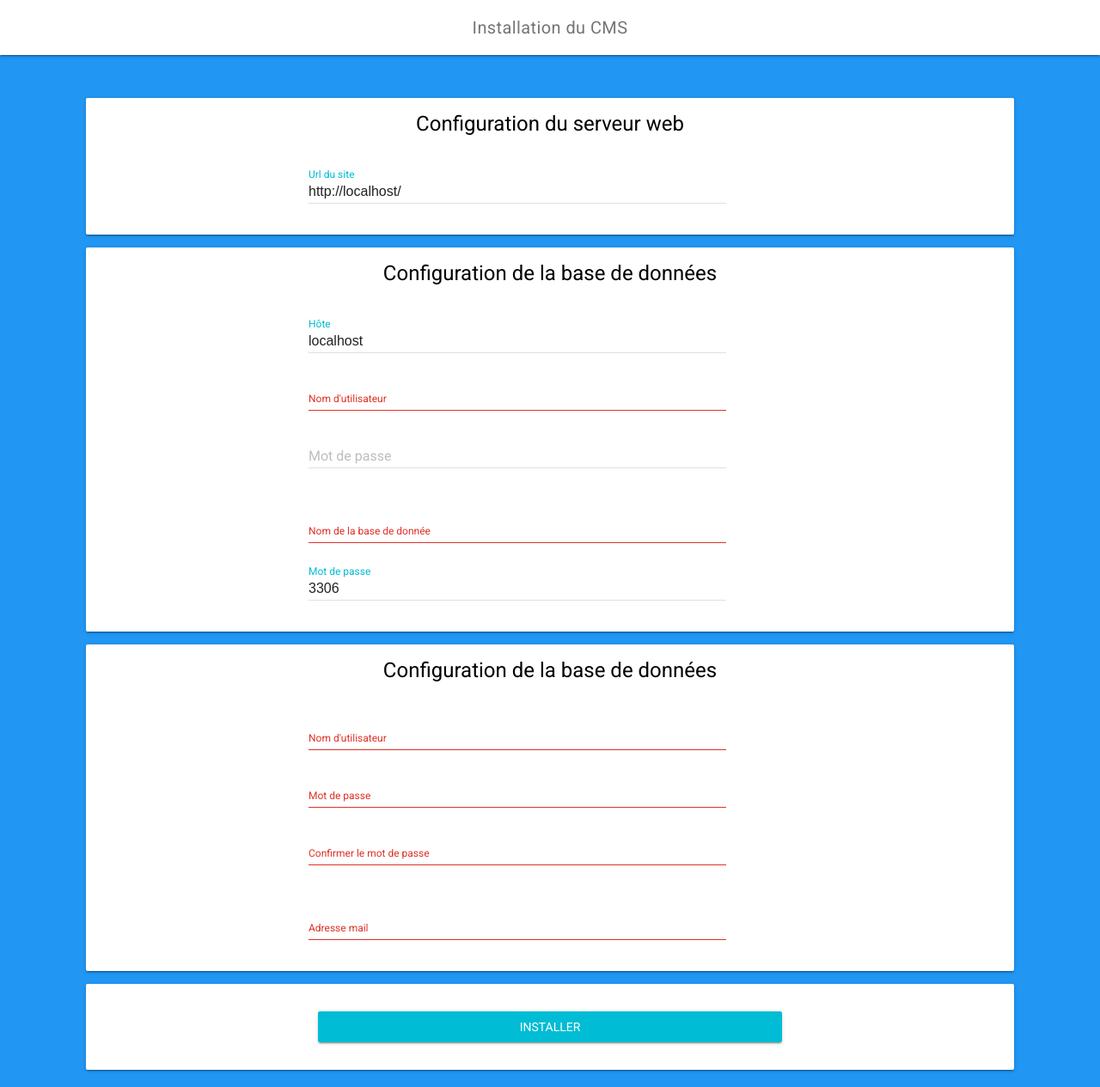
After one commit to Daethe/BugTracker-CMS, a PHP site: page /install.php in a window 1280 px wide. The commit adds this page. Shown: the whole page at 86% size. Run offline with PHP 8.4, Linux system fonts and the light colour scheme; a stand-in replaces the project's code that opens the database connection.

Commit message:
Added install script and remove bdd.php

```diff
--- a/inc/auth.php
+++ b/inc/auth.php
@@ -27,4 +27,3 @@
 		}
 
 	}
-?>
--- a/inc/head.php
+++ b/inc/head.php
@@ -2,7 +2,6 @@
 <meta http-equiv="X-UA-Compatible" content="IE=edge">
 <meta name="description" content="A front-end template that helps you build fast, modern mobile web apps.">
 <meta name="viewport" content="width=device-width, initial-scale=1">
-<title>Bugtracker - Têtes Brûlées</title>
 
 <!-- Add to homescreen for Chrome on Android -->
 <meta name="mobile-web-app-capable" content="yes">
--- a/inc/table.php
+++ b/inc/table.php
@@ -35,6 +35,7 @@ if (!isset($_GET['r']) && !isset($_GET['n']) && !isset($_GET['c']) && !isset($_G
 				</tbody>
 			</table>
 			<button type="submit" class="mdl-button mdl-js-button mdl-button--raised mdl-button--colored">Enregistrer</button>
+            <a href="index.php?n" class="mdl-button mdl-js-button mdl-button--raised mdl-button--colored">Nouveau</a>
 		</form>
 	<?php } else if(!Auth::isLogged()) {
 	?>
--- a/index.php
+++ b/index.php
@@ -22,6 +22,7 @@ session_start();
 <html lang="fr">
 	<head>
 		<?php include 'inc/head.php'; ?>
+        <title>Bugtracker - Têtes Brûlées</title>
 	</head>
 <body>
 	<?php
--- /dev/null
+++ b/install.php
@@ -0,0 +1,25 @@
+<?php require('install/class/Url.php'); ?>
+
+<!DOCTYPE html>
+<html lang="fr">
+    <head>
+        <?php include 'inc/head.php'; ?>
+        <link rel="stylesheet" href="install/install-style.css"/>
+        <title>Installation du CMS</title>
+    </head>
+    <body>
+        <div class="demo-layout mdl-layout mdl-js-layout mdl-layout--fixed-drawer mdl-layout--fixed-header">
+            <header class="demo-header mdl-layout__header mdl-color--white mdl-color--grey-100 mdl-color-text--grey-600">
+                <div class="mdl-layout__header-row">
+                    <span class="mdl-layout-title">Installation du CMS</span>
+                </div>
+            </header>
+            <main class="mdl-layout__content mdl-color--grey-100">
+                <?php
+                include 'install/form/site_form.php';
+                ?>
+            </main>
+        </div>
+        <script src="js/material.min.js"></script>
+    </body>
+</html>
--- /dev/null
+++ b/install/class/Url.php
@@ -0,0 +1,49 @@
+<?php
+
+class Url {
+
+    static function curUrl() {
+        $url = 'http://'.$_SERVER['SERVER_NAME'].$_SERVER['REQUEST_URI'];
+        $url = str_replace("install.php", "", $url);
+        return $url;
+    }
+
+    static function cFile($fChe, $fName, $fExt, $fContent, $droit="") {
+        $fCheComplet = Url::root().$fChe."/".$fName;
+        if($fExt!=""){
+            $fCheComplet = $fCheComplet.".".$fExt;
+        }
+
+        $leFichier = fopen($fCheComplet, "wb");
+        fwrite($leFichier,$fContent);
+        fclose($leFichier);
+
+        if($droit==""){
+            $droit="0777";
+        }
+
+        $t_infoCreation['fichierCreer'] = false;
+        if(file_exists($fCheComplet)==true){
+            $t_infoCreation['fichierCreer'] = true;
+        }
+
+        $retour = chmod($fCheComplet,intval($droit,8));
+        $t_infoCreation['permissionAppliquer'] = $retour;
+
+        return $t_infoCreation;
+    }
+
+    static function root() {
+        $a[] = explode("/", $_SERVER["DOCUMENT_ROOT"]);
+        $d = "";
+        for ($i = 0; $a[0][$i] != NULL; $i++) {
+            if ($a[0][$i+1] != NULL) {
+                $d .= $a[0][$i]."/";
+            } else {
+                $d .= "".$a[0][$i];
+            }
+        }
+        return $d;
+    }
+
+}
--- /dev/null
+++ b/install/form/site_form.php
@@ -0,0 +1,90 @@
+<form action="install/post/install-post.php" method="post">
+    <div class="mdl-grid demo-content marge">
+        <div class="mdl-card mdl-shadow--2dp demo-card-wide">
+            <div class="mdl-card__title">
+                <h2 class="mdl-card__title-text">Configuration du serveur web</h2>
+            </div>
+            <div class="mdl-card__supporting-text">
+                <div class="center-login mdl-textfield mdl-js-textfield mdl-textfield--floating-label textfield-demo">
+                    <input class="mdl-textfield__input" type="text" id="sample3" name="site_url" value="<?php echo Url::curUrl(); ?>" required/>
+                    <label class="mdl-textfield__label" for="sample3">Url du site</label>
+                </div>
+<!--                <div class="center-login mdl-textfield mdl-js-textfield mdl-textfield--floating-label textfield-demo">-->
+<!--                    <input class="list mdl-textfield__input" list="database" required>-->
+<!--                    <datalist id="database">-->
+<!--                        <option value="MySQL"></option>-->
+<!--                        <option value="PostgreSQL"></option>-->
+<!--                    </datalist>-->
+<!--                    <label class="mdl-textfield__label" for="database">Base de données utilisé</label>-->
+<!--                </div>-->
+            </div>
+        </div>
+    </div>
+    <div class="mdl-grid demo-content marge">
+        <div class="mdl-card mdl-shadow--2dp demo-card-wide">
+            <div class="mdl-card__title">
+                <h2 class="mdl-card__title-text">Configuration de la base de données</h2>
+            </div>
+            <div class="mdl-card__supporting-text">
+                <div class="center-login mdl-textfield mdl-js-textfield mdl-textfield--floating-label textfield-demo">
+                    <input class="mdl-textfield__input" type="text" id="sample3" name="db_host" value="localhost" required/>
+                    <label class="mdl-textfield__label" for="sample3">Hôte</label>
+                </div>
+                <div class="center-login mdl-textfield mdl-js-textfield mdl-textfield--floating-label textfield-demo">
+                    <input class="mdl-textfield__input" type="text" id="sample3" name="db_user" required/>
+                    <label class="mdl-textfield__label" for="sample3">Nom d'utilisateur</label>
+                </div>
+                <div class="center-login mdl-textfield mdl-js-textfield mdl-textfield--floating-label textfield-demo">
+                    <input class="mdl-textfield__input" type="password" id="sample3" name="db_pass" />
+                    <label class="mdl-textfield__label" for="sample3">Mot de passe</label>
+                </div>
+                <div class="center-login mdl-textfield mdl-js-textfield mdl-textfield--floating-label textfield-demo">
+                    <input class="mdl-textfield__input" type="text" id="sample3" name="db_name" required/>
+                    <label class="mdl-textfield__label" for="sample3">Nom de la base de donnée</label>
+                </div>
+                <div class="center-login mdl-textfield mdl-js-textfield mdl-textfield--floating-label textfield-demo">
+                    <input class="mdl-textfield__input" type="text" id="sample3" name="db_port" value="3306" required/>
+                    <label class="mdl-textfield__label" for="sample3">Mot de passe</label>
+                </div>
+<!--                <div class="center-login mdl-textfield mdl-js-textfield mdl-textfield--floating-label textfield-demo">-->
+<!--                    <input class="mdl-textfield__input" type="text" id="sample3" name="db_prefix"/>-->
+<!--                    <label class="mdl-textfield__label" for="sample3">Préfixe de la table</label>-->
+<!--                </div>-->
+            </div>
+        </div>
+    </div>
+    <div class="mdl-grid demo-content marge">
+        <div class="mdl-card mdl-shadow--2dp demo-card-wide">
+            <div class="mdl-card__title">
+                <h2 class="mdl-card__title-text">Configuration de la base de données</h2>
+            </div>
+            <div class="mdl-card__supporting-text">
+                <div class="center-login mdl-textfield mdl-js-textfield mdl-textfield--floating-label textfield-demo">
+                    <input class="mdl-textfield__input" type="text" id="sample3" name="user" required/>
+                    <label class="mdl-textfield__label" for="sample3">Nom d'utilisateur</label>
+                </div>
+                <div class="center-login mdl-textfield mdl-js-textfield mdl-textfield--floating-label textfield-demo">
+                    <input class="mdl-textfield__input" type="password" id="sample3" name="pass" required/>
+                    <label class="mdl-textfield__label" for="sample3">Mot de passe</label>
+                </div>
+                <div class="center-login mdl-textfield mdl-js-textfield mdl-textfield--floating-label textfield-demo">
+                    <input class="mdl-textfield__input" type="password" id="sample3" name="cpass" required/>
+                    <label class="mdl-textfield__label" for="sample3">Confirmer le mot de passe</label>
+                </div>
+                <div class="center-login mdl-textfield mdl-js-textfield mdl-textfield--floating-label textfield-demo">
+                    <input class="mdl-textfield__input" type="email" id="sample3" name="mail" required/>
+                    <label class="mdl-textfield__label" for="sample3">Adresse mail</label>
+                </div>
+            </div>
+        </div>
+    </div>
+    <div class="mdl-grid demo-content marge last">
+        <div class="mdl-card mdl-shadow--2dp demo-card-wide">
+            <div class="center-login">
+                <button type="submit" class="mdl-button mdl-js-button mdl-button--raised mdl-button--colored">
+                    Installer
+                </button>
+            </div>
+        </div>
+    </div>
+</form>
--- /dev/null
+++ b/install/install-style.css
@@ -0,0 +1,9 @@
+.mdl-layout--fixed-drawer:not(.is-small-screen)>.mdl-layout__header {margin-left: 0; width: 100%;}
+.mdl-layout--fixed-drawer>.mdl-layout__content {margin-left: 0;}
+.mdl-layout__header-row {padding: 0; margin: 0 auto;}
+.mdl-card__title-text {margin: 0 auto;}
+.mdl-layout__content {background-color: rgb(33,150,243) !important;}
+
+.last {margin-bottom: 20px;}
+
+.center-login {margin: auto;}
```
Also changed, not shown: inc/bdd.php (deleted, +0 -7 lines), install/init_sql.sql (added, +25 -0 lines), install/post/install-post.php (added, +34 -0 lines), install/sql.php (added, +15 -0 lines), css/styles.css (line endings or trailing spaces).
